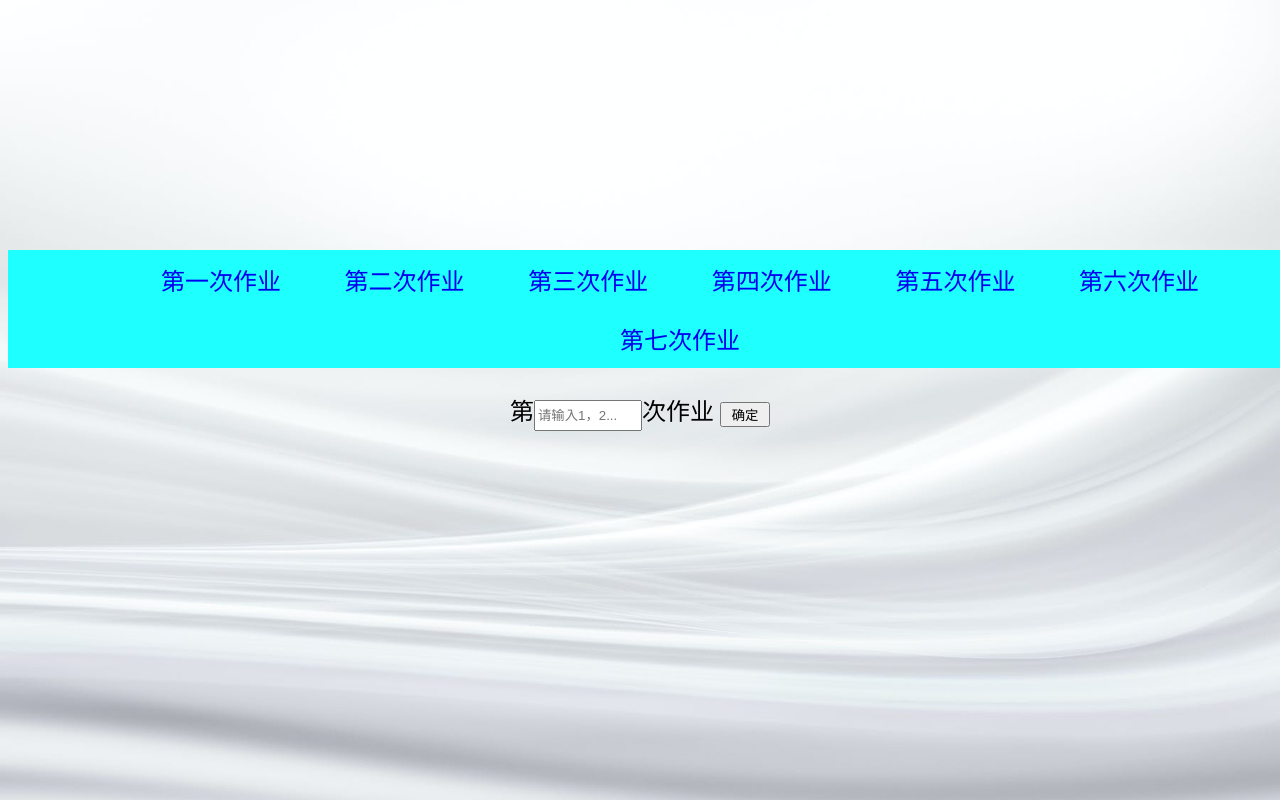
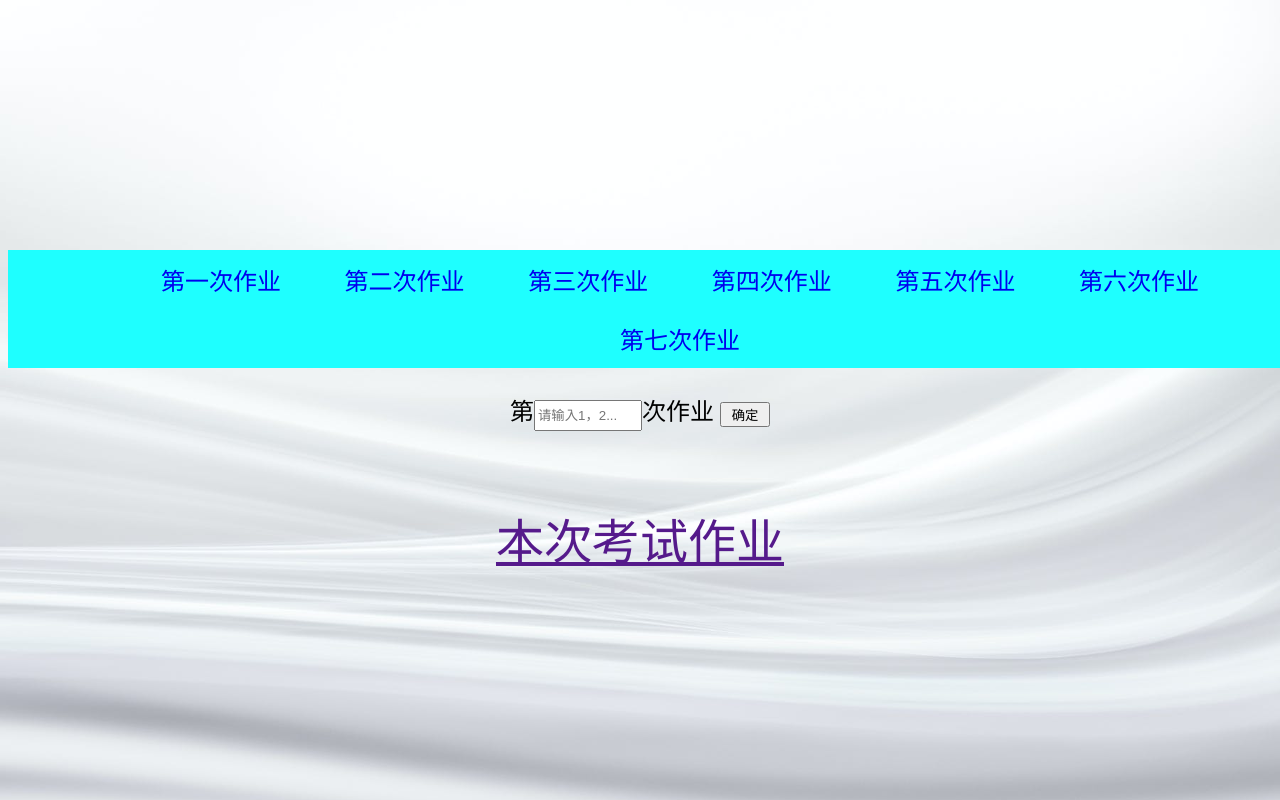
Before and after one commit to ljf52/ljf52.github.io, a plain HTML site: page index.html in a window 1280 px wide. Shown: the top 800 px of the page. Drawn offline with Linux system fonts and the light colour scheme.

Commit message:
Update index.html

```diff
--- a/index.html
+++ b/index.html
@@ -39,6 +39,10 @@ li:hover{
 	div{
 	margin:auto;
 	}
+	  .test{
+        font-size: 2em;
+        margin-top: 1.5em;
+    }
   </style>
   <title>我的网站</title>
  </head>
@@ -55,7 +59,9 @@ li:hover{
   <div id="" class="">
 	第<input type="text" id="search" value="" placeholder="请输入1，2..." >次作业 <input type="button" id="click" onclick="go();"value="确定">
   </div>
-
+<div class="test">
+     <a href="">本次考试作业</a>
+ </div>
  </body>
  <script type="text/javascript">
  <!--
```
